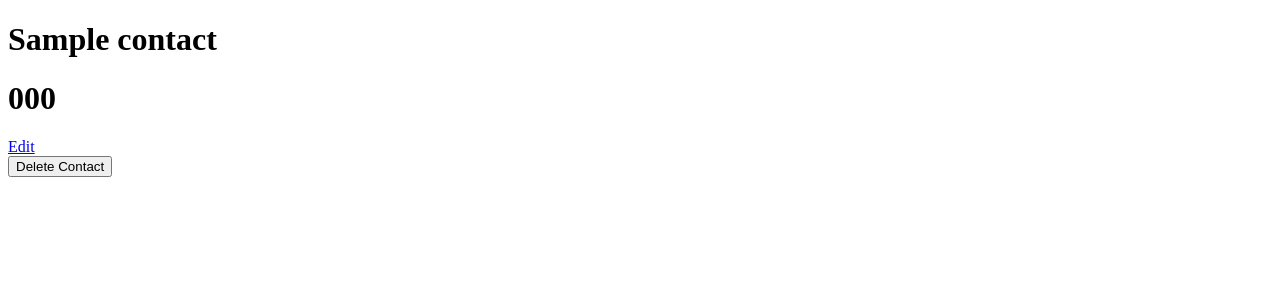
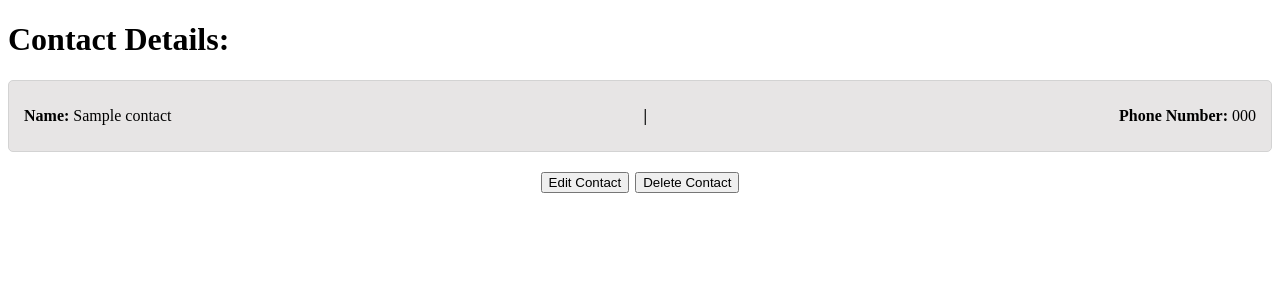
Before and after one commit to saideendev111/CarSell, a Django app: page /contact/1/ in a window 1280 px wide. Shown: the part 66-366 px from the top of the page. Run offline with Django 5.2, Linux system fonts and the light colour scheme; tables that the repository leaves empty hold one stand-in row (values such as "Sample post").

Commit message:
Finished styling contact details

```diff
--- a/main_app/templates/contact/contact_detail.html
+++ b/main_app/templates/contact/contact_detail.html
@@ -3,12 +3,23 @@
 {% block head %}<title>Contact Details</title>{% endblock head %}
 
 {% block content %}
-<h1>{{contact.contact_name}}</h1>
-<h1>{{contact.phone_num}}</h1>
+<h1>Contact Details:</h1>
+<div class="contact-list">
+    <div class="contact-card">
+        <p><strong>Name:</strong> {{contact.contact_name}}</p>
+        <p><strong>|</strong></p>
+        <p><strong>Phone Number:</strong> {{contact.phone_num}}</p>
+    </div>
+</div>
 
-<a href="{% url 'contact_update' contact.pk %}">Edit</a>
-<form action="{% url 'contact_delete' contact.pk %}" method="post">
-    {% csrf_token %}
-    <button>Delete Contact</button>
-</form>
+<div class="actions">
+    <form action="{% url 'contact_update' contact.pk %}" method="get">
+        {% csrf_token %}
+        <button type="submit">Edit Contact</button>
+    </form>
+    <form action="{% url 'contact_delete' contact.pk %}" method="post">
+        {% csrf_token %}
+        <button>Delete Contact</button>
+    </form>
+</div>
 {% endblock content %}
```
